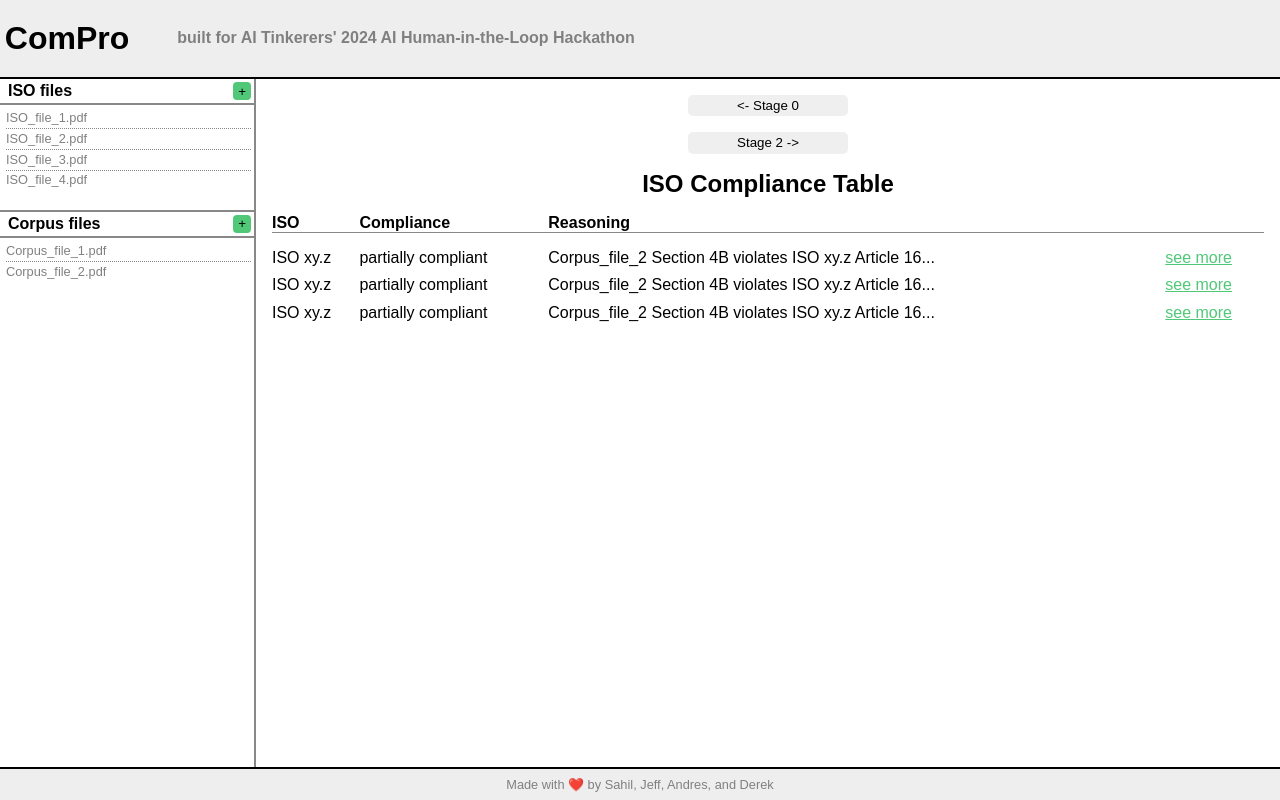
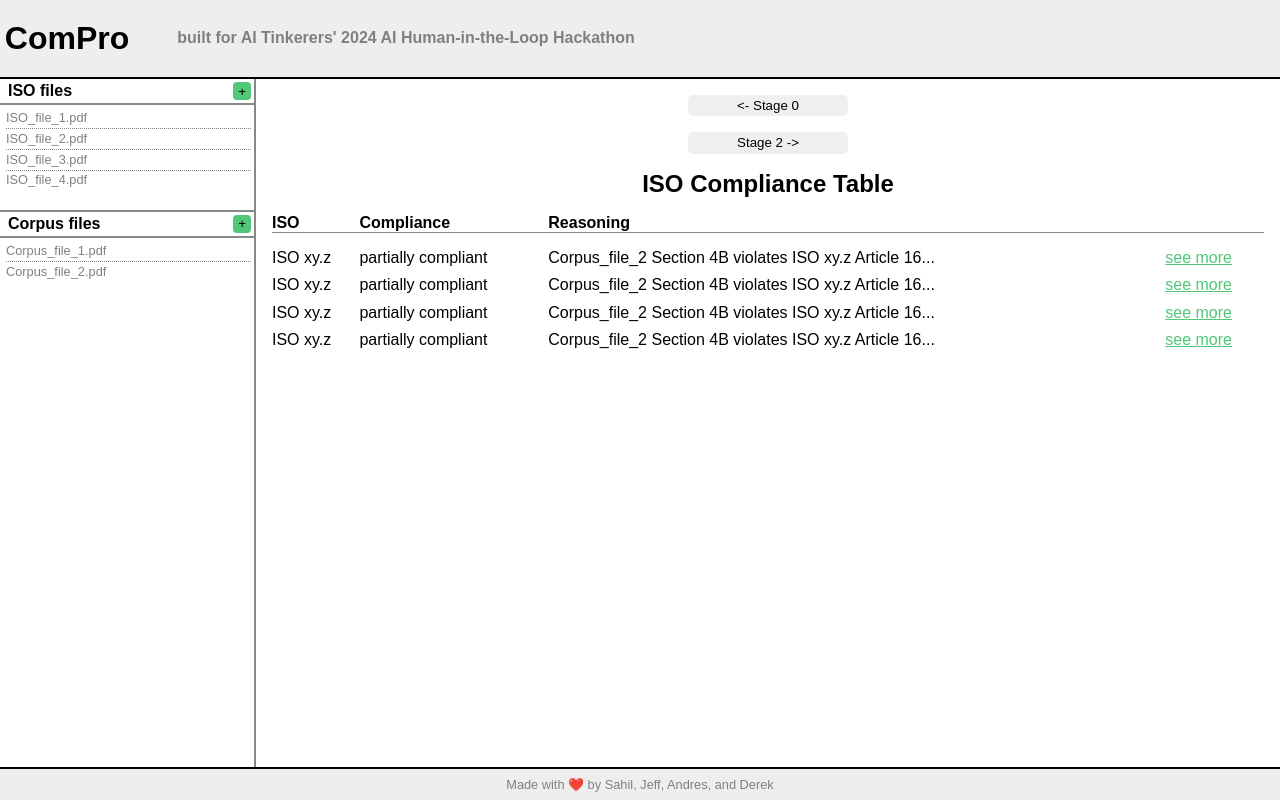
Before and after one commit to GomezDerek/ai-hitl-iso-compliance, a Next.js app in the folder my-app/: page / in a window 1280 px wide. Both pictures are taken after a click on the button "Check Compliance". Built offline with nearby package versions, Linux system fonts and the light colour scheme.

Commit message:
open modal added

```diff
--- a/my-app/src/app/components/complianceTable.tsx
+++ b/my-app/src/app/components/complianceTable.tsx
@@ -1,8 +1,24 @@
-import React from 'react';
+import React, {useState} from 'react';
+import ReasoningModal from './reasoningModal';
+
+interface SelectedRow {
+    "iso": string,
+    "compliance": string,
+    "reasoning": string,
+}
 
 export default function ComplianceTable() {
+    const[modalOpen, setModalOpen] = useState<boolean>(false);
+    const[selectedRow, setSelectedRow] = useState({iso: "", compliance: "", reasoning: ""});
+
+    function seeMoreOnClick(iso: string, compliance: string, reasoning: string) {
+        setModalOpen(true);
+        setSelectedRow({"iso": iso, "compliance": compliance, "reasoning": reasoning});
+    }
+
     return (
         <>
+            {modalOpen ? <ReasoningModal complianceDetails={selectedRow} onClickProp={()=>setModalOpen(false)}/> : null}
             <h2>ISO Compliance Table</h2>
             <table id="compliance-table">
                 <thead>
@@ -20,7 +36,10 @@ export default function ComplianceTable() {
                     <td>partially compliant</td>
                     <td>
                         <span>{`Corpus_file_2 Section 4B violates ISO xy.z Article 16...`}</span>
-                        <span className="see-more-compliance">see more</span>
+                        <span className="see-more-compliance"
+                            onClick={()=>seeMoreOnClick("xy.z", "partially compliant", "Corpus_file_2 Section 4B violates ISO xy.z Article 16...")}>
+                            see more
+                        </span>
                     </td>
                 </tr>
                 <tr className="tbody-rows">
@@ -28,7 +47,10 @@ export default function ComplianceTable() {
                     <td>partially compliant</td>
                     <td>
                         <span>{`Corpus_file_2 Section 4B violates ISO xy.z Article 16...`}</span>
-                        <span className="see-more-compliance">see more</span>
+                        <span className="see-more-compliance"
+                            onClick={()=>seeMoreOnClick("xy.z", "partially compliant", "Corpus_file_2 Section 4B violates ISO xy.z Article 16...")}>
+                            see more
+                        </span>
                     </td>
                 </tr>
                 <tr className="tbody-rows">
@@ -36,7 +58,21 @@ export default function ComplianceTable() {
                     <td>partially compliant</td>
                     <td>
                         <span>{`Corpus_file_2 Section 4B violates ISO xy.z Article 16...`}</span>
-                        <span className="see-more-compliance">see more</span>
+                        <span className="see-more-compliance"
+                            onClick={()=>seeMoreOnClick("xy.z", "partially compliant", "Corpus_file_2 Section 4B violates ISO xy.z Article 16...")}>
+                            see more
+                        </span>
+                    </td>
+                </tr>
+                <tr className="tbody-rows">
+                    <td>ISO xy.z</td>
+                    <td>partially compliant</td>
+                    <td>
+                        <span>{`Corpus_file_2 Section 4B violates ISO xy.z Article 16...`}</span>
+                        <span className="see-more-compliance"
+                            onClick={()=>seeMoreOnClick("xy.z", "partially compliant", "Corpus_file_2 Section 4B violates ISO xy.z Article 16...")}>
+                            see more
+                        </span>
                     </td>
                 </tr>
                 </tbody>
--- a/my-app/src/app/components/reasoningModal.tsx
+++ b/my-app/src/app/components/reasoningModal.tsx
@@ -1,18 +1,28 @@
 'use client'
 import React from 'react';
 
-// eslint-disable-next-line
+interface SelectedRow {
+    "iso": string,
+    "compliance": string,
+    "reasoning": string,
+}
+
 interface Props {
-    reasoning: string,
-    onClick: ()=>void
+    complianceDetails: SelectedRow,
+    onClickProp: ()=>void
 }
 
 // eslint-disable-next-line
-export default function ReasoningModal(props: Props) {
+export default function ReasoningModal({ complianceDetails, onClickProp }: Props) {
 
     return (
         <>
-            <p>{props.reasoning}</p>
+            <div className="opacity-screen" onClick={onClickProp}></div>
+            <div className="pop-up-modal" id="reasoning-modal">
+                <button className="x-button" onClick={onClickProp}>x</button>
+                <h2>{`${complianceDetails.iso} Compliance Details`}</h2>
+                <p>{complianceDetails.reasoning}</p>
+            </div>
         </>
     )
 }
--- a/my-app/src/app/components/uploadModal.tsx
+++ b/my-app/src/app/components/uploadModal.tsx
@@ -10,18 +10,9 @@ export default function UploadModal({ onClickProp, fileType }: UploadModalProps)
     return (
         <>
             <div className="opacity-screen" onClick={onClickProp}></div>
-            <div id="upload-modal">
+            <div id="upload-modal" className="pop-up-modal">
                 <button className="x-button" onClick={onClickProp}>x</button>
                 <h2>{`Upload your ${fileType} files`}</h2>
-                {/* <p className="p2">We'll sort them for you</p> */}
-                {/* <label>
-                    ISO
-                    <input type="radio"></input>
-                </label>
-                <label>
-                    Corpus
-                    <input type="radio"></input>
-                </label> */}
                 <div id="upload-box" onClick={()=>alert("Trigger file explorer")}>
                     <img src="upload-icon.svg" alt="bouncing upload icon" width="50px" height="50px"></img>
                     <p className="p2">.pdf, .docx</p>
--- a/my-app/src/app/page.css
+++ b/my-app/src/app/page.css
@@ -242,7 +242,8 @@ ul.file-list li:last-child {
     opacity: 0.4;
 }
 
-#upload-modal {
+/* #upload-modal { */
+.pop-up-modal {
     position: fixed;
     left: 50%;
     top: 50%;
@@ -255,7 +256,8 @@ ul.file-list li:last-child {
     opacity: 1;
 }
 
-#upload-modal .x-button {
+/* #upload-modal .x-button { */
+.pop-up-modal .x-button {
     position: absolute;
     right: 0;
     top: 0;
@@ -268,16 +270,19 @@ ul.file-list li:last-child {
     transition: 0.3s ease transform;
 }
 
-#upload-modal .x-button:hover {
+/* #upload-modal .x-button:hover { */
+.pop-up-modal .x-button:hover {
     transform: scale(1.3);
     color: red;
 }
 
-#upload-modal p {
+/* #upload-modal p { */
+.pop-up-modal p {
     text-align: center;
 }
 
-#upload-modal h2{
+/* #upload-modal h2{ */
+.pop-up-modal h2 {
     margin-bottom: 2rem;
 }
 
```
